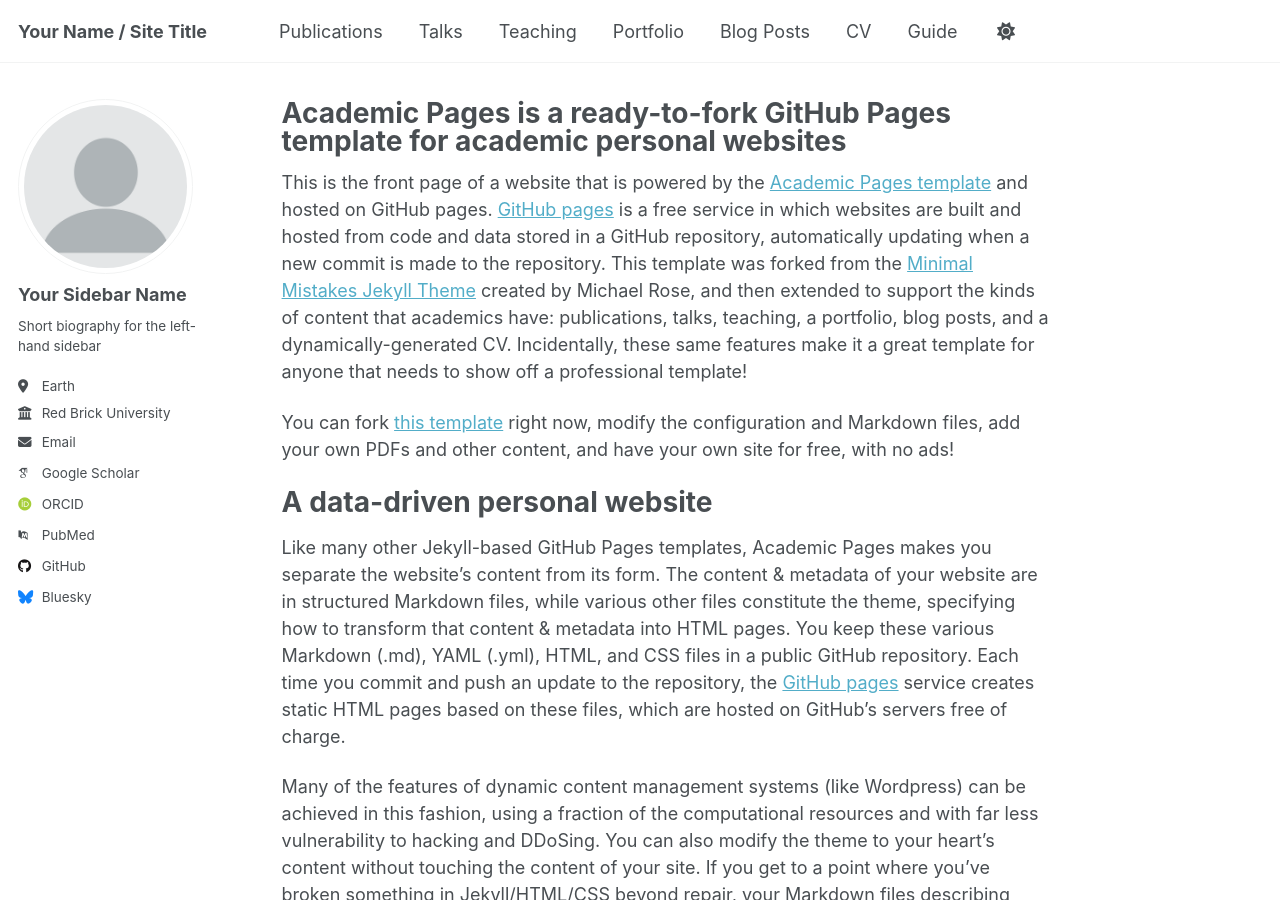
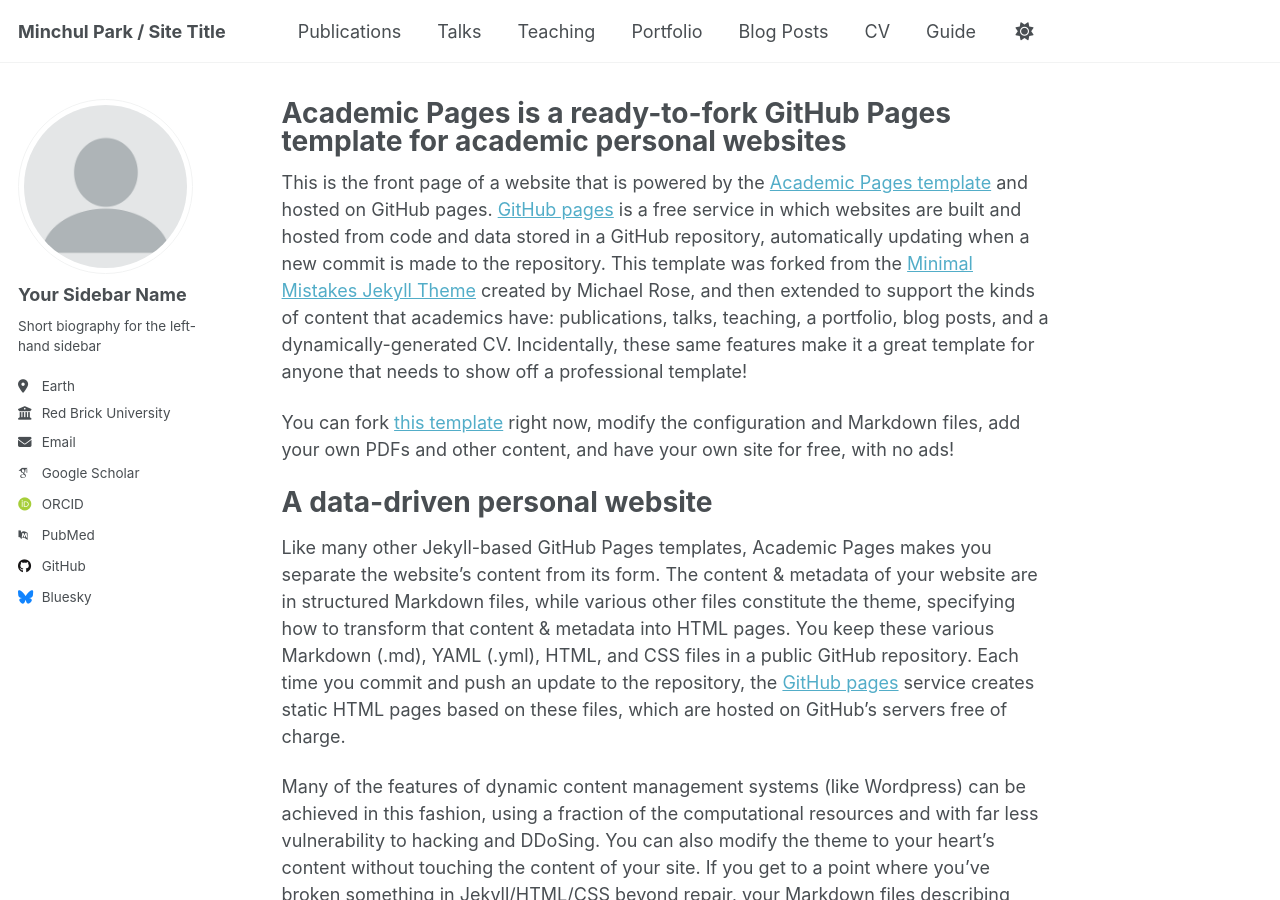
Before and after one commit to econompark/econompark.github.io, a Jekyll site: the page built from _pages/about.md, in a window 1280 px wide and 900 px high. Built offline with Jekyll 4.4.1, drawn with Linux system fonts in a browser that asks for light colours; some web fonts are replaced; a script that is not in the unit is left out.

Commit message:
Update _config.yml

```diff
--- a/_config.yml
+++ b/_config.yml
@@ -9,7 +9,7 @@
 # Basic Site Settings
 locale                   : "en-US"
 site_theme               : "default"
-title                    : "Your Name / Site Title"
+title                    : "Minchul Park / Site Title"
 title_separator          : "-"
 name                     : &name "Your Name"
 description              : &description "personal description"
```
